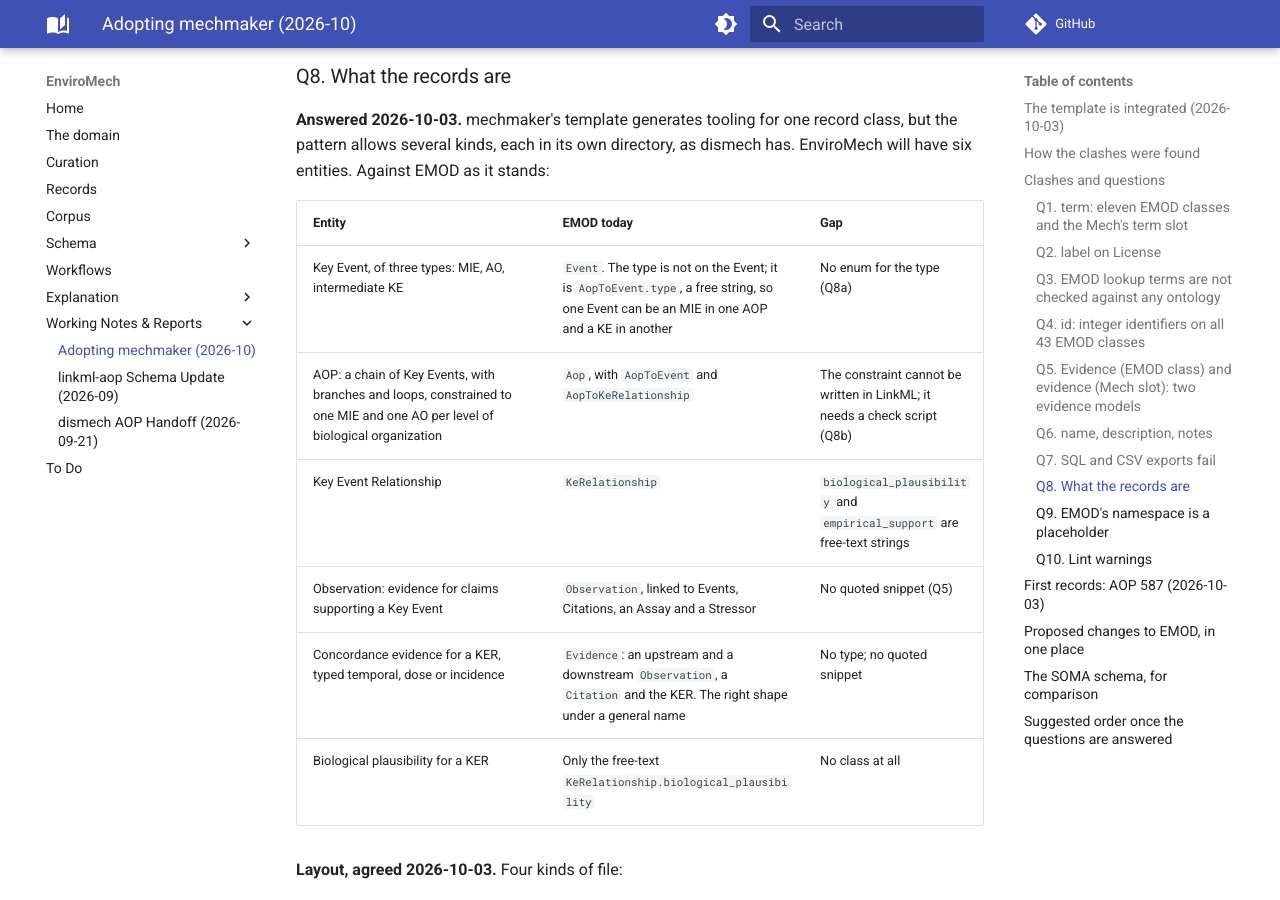
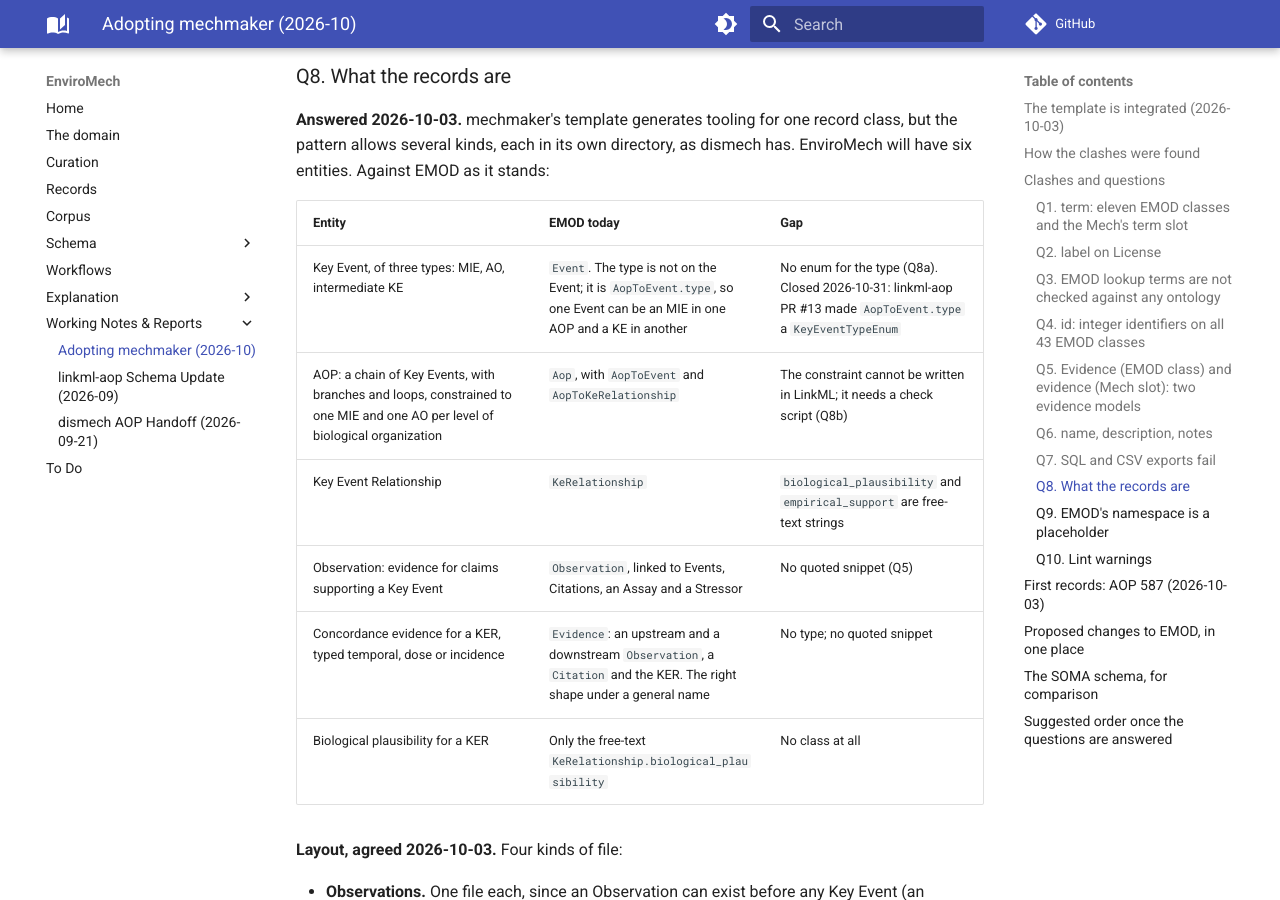
Before and after one commit to monarch-initiative/enviromech, an MkDocs documentation site: the page built from docs/mechmaker.md, in a window 1280 px wide and 900 px high, scrolled down 6804 px. Built offline with MkDocs 1.6.1 and Material for MkDocs 9.7.7, drawn with Linux system fonts in a browser that asks for light colours; comment, search, counter and statistics services are not loaded.

Commit message:
Bring two AOP passages up to date with linkml-aop PR #13
The AopRecord description said EMOD's Aop.events and
Aop.ke_relationships need database ids and repeat the whole Event;
since PR #13 they name each Event or relationship by its AOP-Wiki id.
docs/mechmaker.md said there was no enum for an Event's type in an AOP;
PR #13 added KeyEventTypeEnum.

Co-Authored-By: Claude Opus 5.5 <noreply@anthropic.com>
Claude-Session: https://claude.ai/code/session_0126VU87742oeVKG3JJvyQ9e

```diff
--- a/docs/mechmaker.md
+++ b/docs/mechmaker.md
@@ -272,7 +272,7 @@ EnviroMech will have six entities. Against EMOD as it stands:
 
 | Entity | EMOD today | Gap |
 |---|---|---|
-| Key Event, of three types: MIE, AO, intermediate KE | `Event`. The type is not on the Event; it is `AopToEvent.type`, a free string, so one Event can be an MIE in one AOP and a KE in another | No enum for the type (Q8a) |
+| Key Event, of three types: MIE, AO, intermediate KE | `Event`. The type is not on the Event; it is `AopToEvent.type`, so one Event can be an MIE in one AOP and a KE in another | No enum for the type (Q8a). Closed 2026-10-31: linkml-aop PR #13 made `AopToEvent.type` a `KeyEventTypeEnum` |
 | AOP: a chain of Key Events, with branches and loops, constrained to one MIE and one AO per level of biological organization | `Aop`, with `AopToEvent` and `AopToKeRelationship` | The constraint cannot be written in LinkML; it needs a check script (Q8b) |
 | Key Event Relationship | `KeRelationship` | `biological_plausibility` and `empirical_support` are free-text strings |
 | Observation: evidence for claims supporting a Key Event | `Observation`, linked to Events, Citations, an Assay and a Stressor | No quoted snippet (Q5) |
```
Also changed, not shown: src/enviromech/schema/enviromech.yaml (+6 -4 lines).
